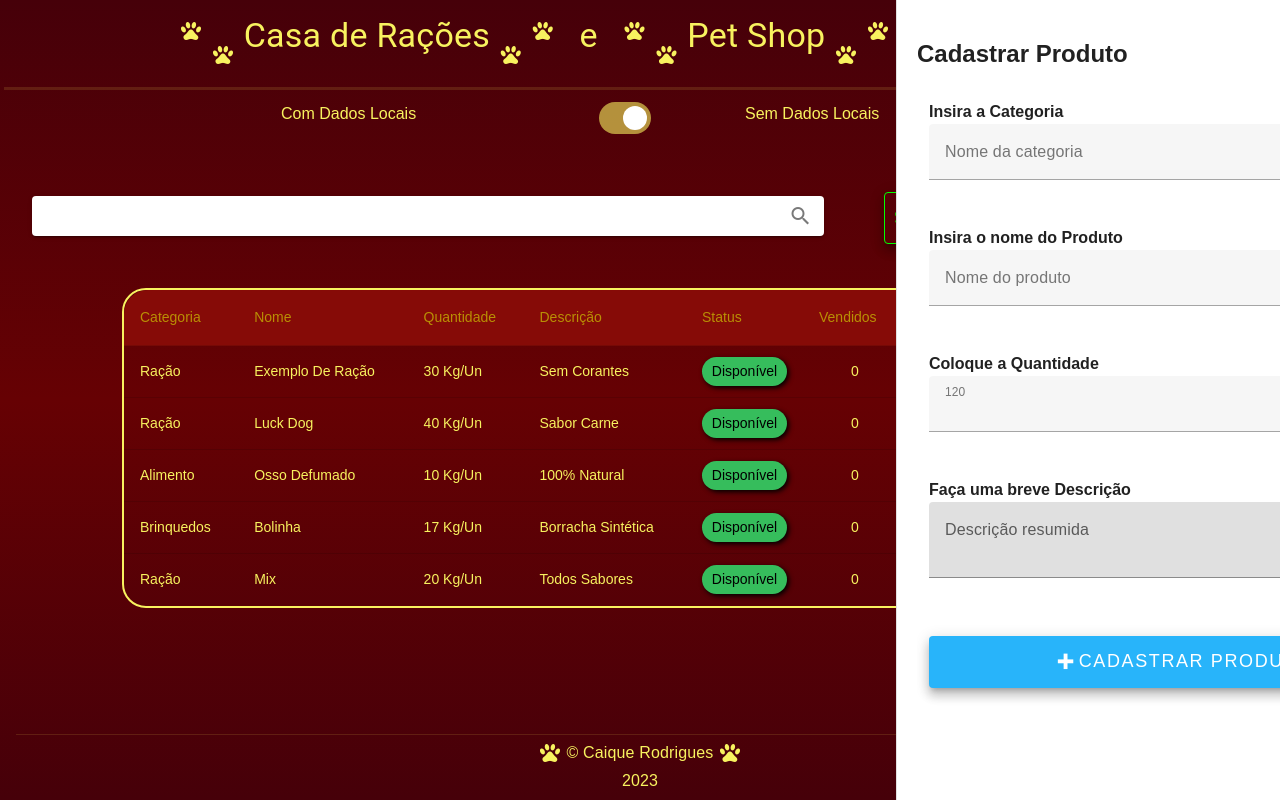
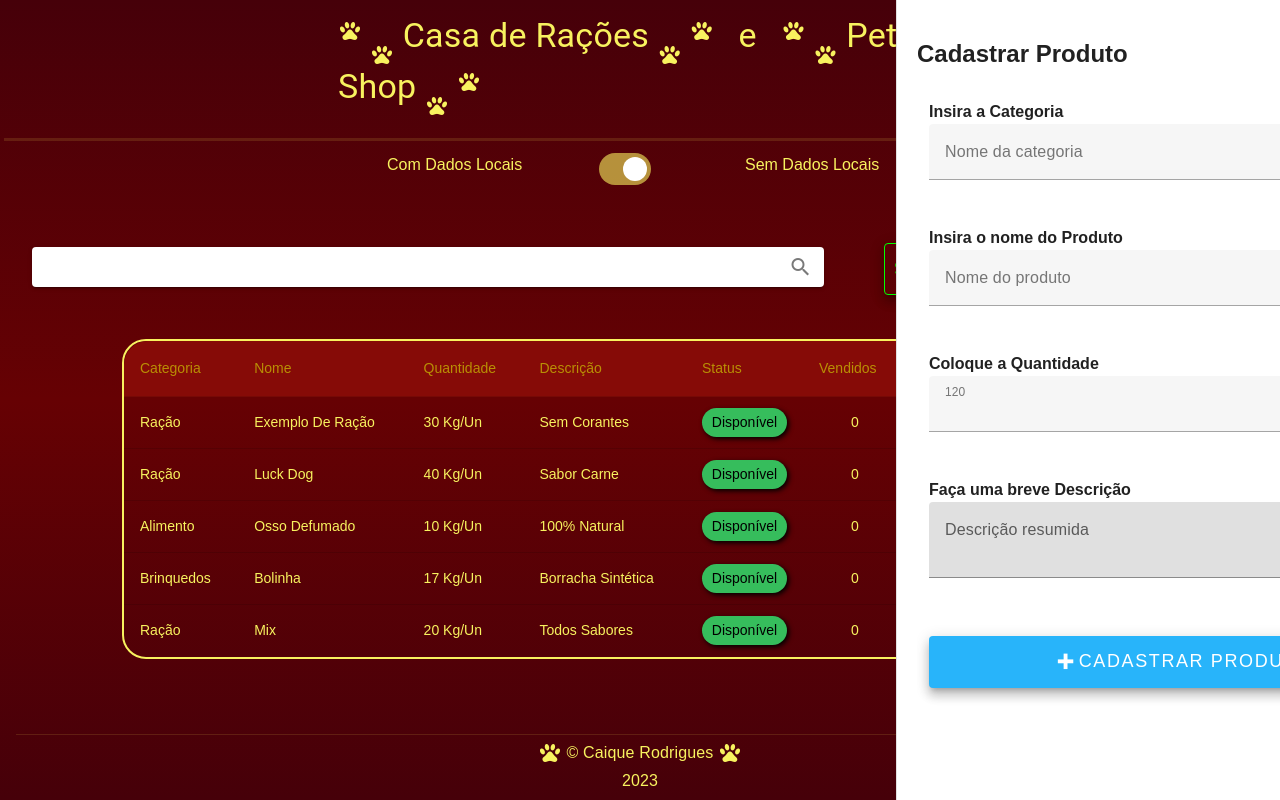
Before and after one commit to Caiqueerodrigues/-controleEstoque-v2, a Nuxt app: page /home in a window 1280 px wide. Built offline with nearby package versions, Linux system fonts and the light colour scheme.

Commit message:
correcao do layoul apos adc router

```diff
--- a/components/MainPage.vue
+++ b/components/MainPage.vue
@@ -8,7 +8,7 @@
         >
         <!--header-->
             <v-col
-                cols="9"
+                cols="6"
                 class="pt-3 pb-5 px-4"
             >
                 <v-icon
@@ -72,8 +72,7 @@
             ></v-divider>
         <!--Botao Dados-->
             <v-col
-                cols="3"
-                class=""
+                cols="2"
             >
                 <p>
                     Com Dados Locais
@@ -93,13 +92,12 @@
                 </v-switch>
             </v-col>
             <v-col
-                cols="3"
+                cols="2"
             >
                 <p class="ml-10">
                     Sem Dados Locais
                 </p>
             </v-col>
-
         <!--Search Bar-->
             <!--search-->
             <v-col
```
